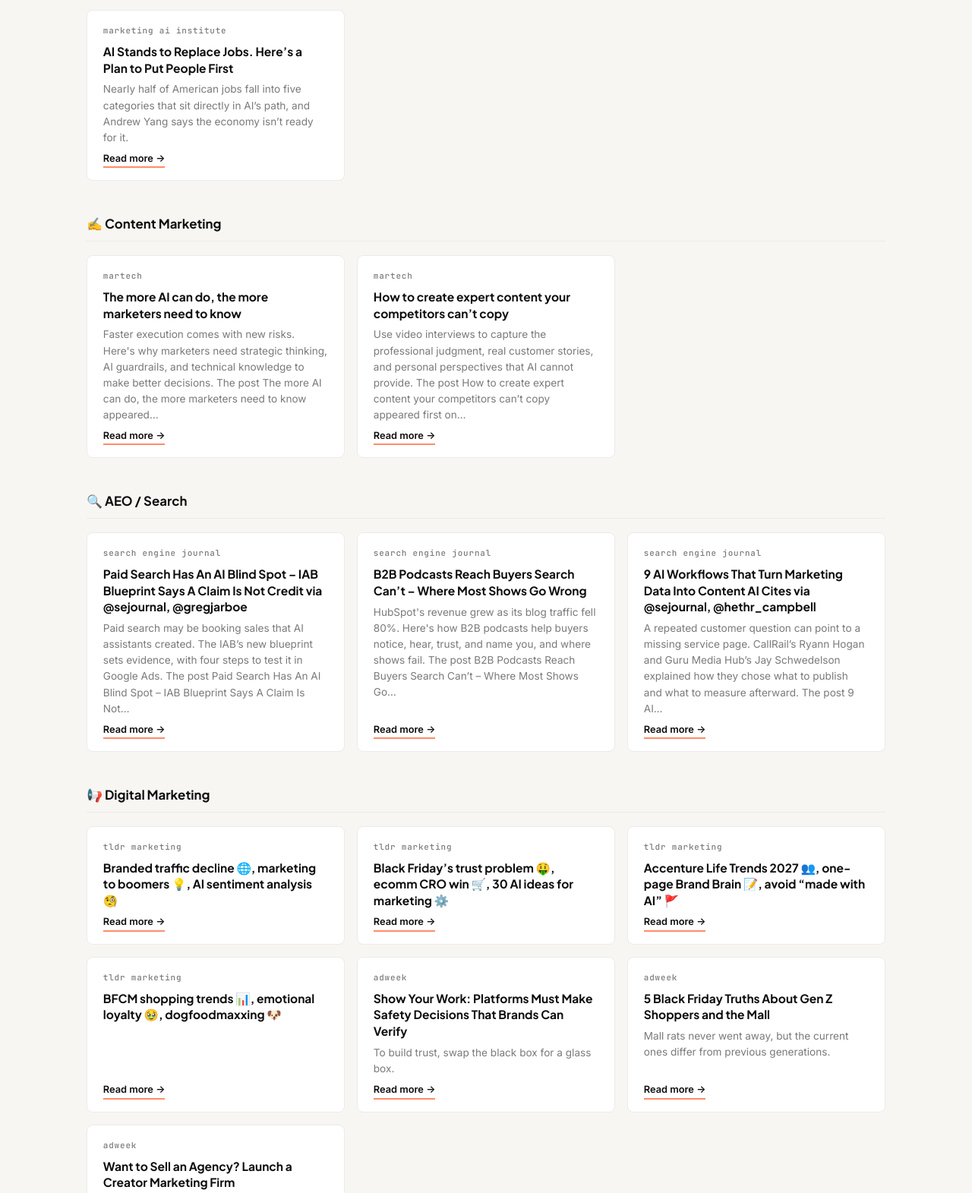
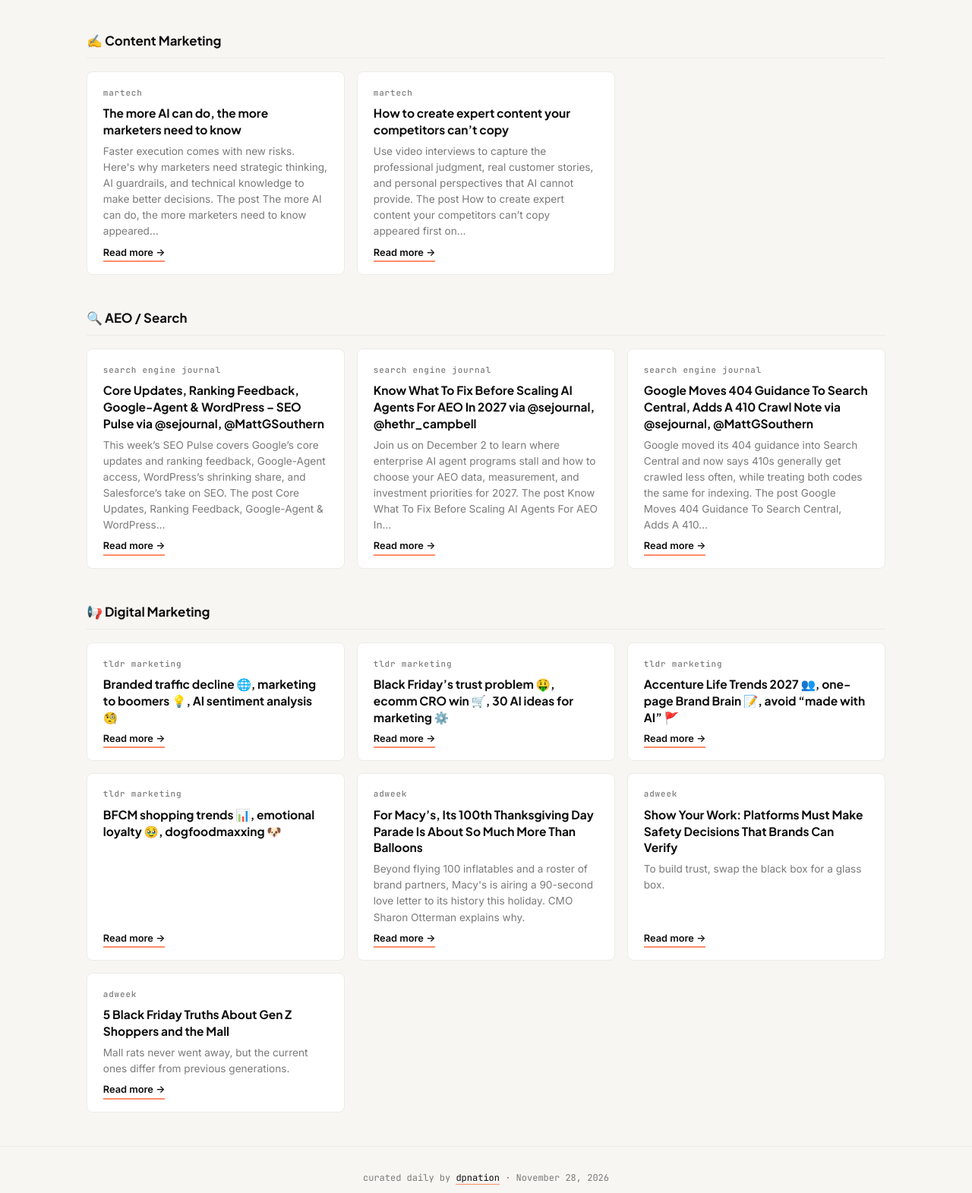
Before and after one commit to dpnation/daily-marketing-digest, a plain HTML site: page index.html in a window 1280 px wide. Shown: the part 961-2532 px from the top of the page at 76% size. Drawn offline with Linux system fonts and the light colour scheme.

Commit message:
Daily digest: 2026-11-28

```diff
--- a/index.html
+++ b/index.html
@@ -3,7 +3,7 @@
 <head>
   <meta charset="UTF-8" />
   <meta name="viewport" content="width=device-width, initial-scale=1.0" />
-  <title>Daily Marketing Digest — November 27, 2026</title>
+  <title>Daily Marketing Digest — November 28, 2026</title>
   <link rel="icon" type="image/png" href="favicon.png" />
   <link rel="preconnect" href="https://fonts.googleapis.com" />
   <link href="https://fonts.googleapis.com/css2?family=Plus+Jakarta+Sans:wght@600;700;800&family=Inter:wght@400;500;600&family=JetBrains+Mono:wght@400;500&display=swap" rel="stylesheet" />
@@ -154,7 +154,7 @@
     <div class="header-inner">
       <div class="header-eyebrow">dpnation</div>
       <h1>Daily Marketing Digest</h1>
-      <div class="header-date">Friday, November 27, 2026 · 22 stories</div>
+      <div class="header-date">Saturday, November 28, 2026 · 21 stories</div>
     </div>
   </header>
 
@@ -222,12 +222,6 @@
           <p class="card-summary">We&#x27;re in the process of scaling our AI Transformations series, a special series of our podcast, The Artificial Intelligence Show, where we interview leaders about how they&#x27;re putting AI to work in their companies. We…</p>
           <a href="https://www.marketingaiinstitute.com/blog/build-a-content-research-database-with-ai" target="_blank" rel="noopener" class="read-more">Read more →</a>
         </article>
-        <article class="card">
-          <div class="card-source">Marketing AI Institute</div>
-          <h3 class="card-title"><a href="https://www.marketingaiinstitute.com/blog/people-first-approach-to-ai-maicon-2026" target="_blank" rel="noopener">AI Stands to Replace Jobs. Here’s a Plan to Put People First</a></h3>
-          <p class="card-summary">Nearly half of American jobs fall into five categories that sit directly in AI’s path, and Andrew Yang says the economy isn’t ready for it.</p>
-          <a href="https://www.marketingaiinstitute.com/blog/people-first-approach-to-ai-maicon-2026" target="_blank" rel="noopener" class="read-more">Read more →</a>
-        </article>
         </div>
       </section>
       <section class="topic-section">
@@ -252,21 +246,21 @@
         <div class="cards-grid">
         <article class="card">
           <div class="card-source">Search Engine Journal</div>
-          <h3 class="card-title"><a href="https://www.searchenginejournal.com/paid-search-has-an-ai-blind-spot-iab-blueprint-says-a-claim-is-not-credit/597307/" target="_blank" rel="noopener">Paid Search Has An AI Blind Spot – IAB Blueprint Says A Claim Is Not Credit via @sejournal, @gregjarboe</a></h3>
-          <p class="card-summary">Paid search may be booking sales that AI assistants created. The IAB’s new blueprint sets evidence, with four steps to test it in Google Ads. The post Paid Search Has An AI Blind Spot – IAB Blueprint Says A Claim Is Not…</p>
-          <a href="https://www.searchenginejournal.com/paid-search-has-an-ai-blind-spot-iab-blueprint-says-a-claim-is-not-credit/597307/" target="_blank" rel="noopener" class="read-more">Read more →</a>
+          <h3 class="card-title"><a href="https://www.searchenginejournal.com/seo-pulse-core-updates-ranking-feedback-google-agent-wordpress/599171/" target="_blank" rel="noopener">Core Updates, Ranking Feedback, Google-Agent &amp; WordPress – SEO Pulse via @sejournal, @MattGSouthern</a></h3>
+          <p class="card-summary">This week’s SEO Pulse covers Google’s core updates and ranking feedback, Google-Agent access, WordPress’s shrinking share, and Salesforce’s take on SEO. The post Core Updates, Ranking Feedback, Google-Agent &amp; WordPress…</p>
+          <a href="https://www.searchenginejournal.com/seo-pulse-core-updates-ranking-feedback-google-agent-wordpress/599171/" target="_blank" rel="noopener" class="read-more">Read more →</a>
         </article>
         <article class="card">
           <div class="card-source">Search Engine Journal</div>
-          <h3 class="card-title"><a href="https://www.searchenginejournal.com/b2b-podcast-growth-channel-search-cant-replace/596484/" target="_blank" rel="noopener">B2B Podcasts Reach Buyers Search Can’t – Where Most Shows Go Wrong</a></h3>
-          <p class="card-summary">HubSpot&#x27;s revenue grew as its blog traffic fell 80%. Here&#x27;s how B2B podcasts help buyers notice, hear, trust, and name you, and where shows fail. The post B2B Podcasts Reach Buyers Search Can’t – Where Most Shows Go…</p>
-          <a href="https://www.searchenginejournal.com/b2b-podcast-growth-channel-search-cant-replace/596484/" target="_blank" rel="noopener" class="read-more">Read more →</a>
+          <h3 class="card-title"><a href="https://www.searchenginejournal.com/know-what-to-fix-before-scaling-ai-agents-for-aeo-in-2027/598837/" target="_blank" rel="noopener">Know What To Fix Before Scaling AI Agents For AEO In 2027 via @sejournal, @hethr_campbell</a></h3>
+          <p class="card-summary">Join us on December 2 to learn where enterprise AI agent programs stall and how to choose your AEO data, measurement, and investment priorities for 2027. The post Know What To Fix Before Scaling AI Agents For AEO In…</p>
+          <a href="https://www.searchenginejournal.com/know-what-to-fix-before-scaling-ai-agents-for-aeo-in-2027/598837/" target="_blank" rel="noopener" class="read-more">Read more →</a>
         </article>
         <article class="card">
           <div class="card-source">Search Engine Journal</div>
-          <h3 class="card-title"><a href="https://www.searchenginejournal.com/9-ai-workflows-that-turn-marketing-data-into-content-ai-cites-recap/598061/" target="_blank" rel="noopener">9 AI Workflows That Turn Marketing Data Into Content AI Cites via @sejournal, @hethr_campbell</a></h3>
-          <p class="card-summary">A repeated customer question can point to a missing service page. CallRail’s Ryann Hogan and Guru Media Hub’s Jay Schwedelson explained how they chose what to publish and what to measure afterward. The post 9 AI…</p>
-          <a href="https://www.searchenginejournal.com/9-ai-workflows-that-turn-marketing-data-into-content-ai-cites-recap/598061/" target="_blank" rel="noopener" class="read-more">Read more →</a>
+          <h3 class="card-title"><a href="https://www.searchenginejournal.com/google-404-guide-410-crawl-frequency/599287/" target="_blank" rel="noopener">Google Moves 404 Guidance To Search Central, Adds A 410 Crawl Note via @sejournal, @MattGSouthern</a></h3>
+          <p class="card-summary">Google moved its 404 guidance into Search Central and now says 410s generally get crawled less often, while treating both codes the same for indexing. The post Google Moves 404 Guidance To Search Central, Adds A 410…</p>
+          <a href="https://www.searchenginejournal.com/google-404-guide-410-crawl-frequency/599287/" target="_blank" rel="noopener" class="read-more">Read more →</a>
         </article>
         </div>
       </section>
@@ -299,6 +293,12 @@
         </article>
         <article class="card">
           <div class="card-source">Adweek</div>
+          <h3 class="card-title"><a href="https://www.adweek.com/brand-marketing/for-macys-its-100th-thanksgiving-day-parade-is-about-so-much-more-than-balloons/" target="_blank" rel="noopener">For Macy’s, Its 100th Thanksgiving Day Parade Is About So Much More Than Balloons</a></h3>
+          <p class="card-summary">Beyond flying 100 inflatables and a roster of brand partners, Macy&#x27;s is airing a 90-second love letter to its history this holiday. CMO Sharon Otterman explains why.</p>
+          <a href="https://www.adweek.com/brand-marketing/for-macys-its-100th-thanksgiving-day-parade-is-about-so-much-more-than-balloons/" target="_blank" rel="noopener" class="read-more">Read more →</a>
+        </article>
+        <article class="card">
+          <div class="card-source">Adweek</div>
           <h3 class="card-title"><a href="https://www.adweek.com/social-marketing/show-your-work-platforms-must-make-safety-decisions-that-brands-can-verify/" target="_blank" rel="noopener">Show Your Work: Platforms Must Make Safety Decisions That Brands Can Verify</a></h3>
           <p class="card-summary">To build trust, swap the black box for a glass box.</p>
           <a href="https://www.adweek.com/social-marketing/show-your-work-platforms-must-make-safety-decisions-that-brands-can-verify/" target="_blank" rel="noopener" class="read-more">Read more →</a>
@@ -309,18 +309,12 @@
           <p class="card-summary">Mall rats never went away, but the current ones differ from previous generations.</p>
           <a href="https://www.adweek.com/brand-marketing/5-black-friday-truths-about-gen-z-shoppers-and-the-mall/" target="_blank" rel="noopener" class="read-more">Read more →</a>
         </article>
-        <article class="card">
-          <div class="card-source">Adweek</div>
-          <h3 class="card-title"><a href="https://www.adweek.com/agencies/creator-influencer-agency-mergers-acquisitions-2026/" target="_blank" rel="noopener">Want to Sell an Agency? Launch a Creator Marketing Firm</a></h3>
-          <p class="card-summary">New buyers, new kinds of targets, and a fragmented market have made 2026 the busiest year on record for creator agency deals.</p>
-          <a href="https://www.adweek.com/agencies/creator-influencer-agency-mergers-acquisitions-2026/" target="_blank" rel="noopener" class="read-more">Read more →</a>
-        </article>
         </div>
       </section>
   </main>
 
   <footer>
-    curated daily by <a href="https://dpnation.com" target="_blank" rel="noopener">dpnation</a> · November 27, 2026
+    curated daily by <a href="https://dpnation.com" target="_blank" rel="noopener">dpnation</a> · November 28, 2026
   </footer>
 </body>
 </html>
```
